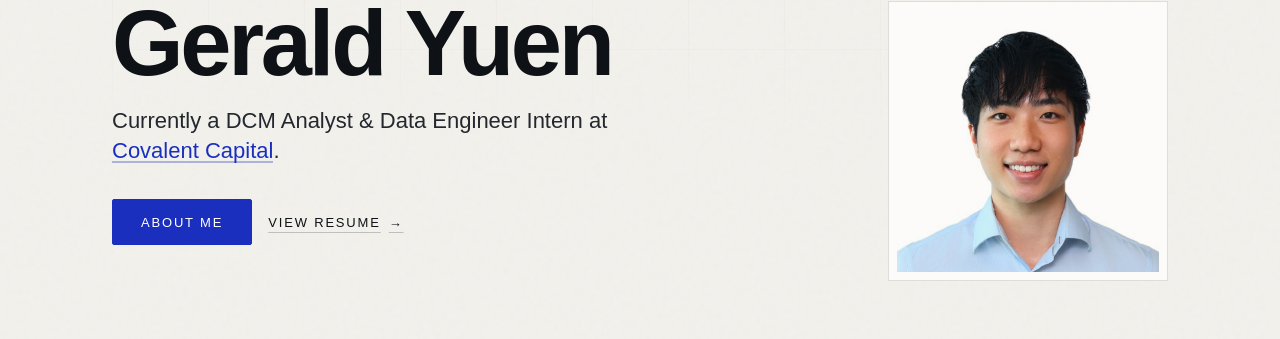
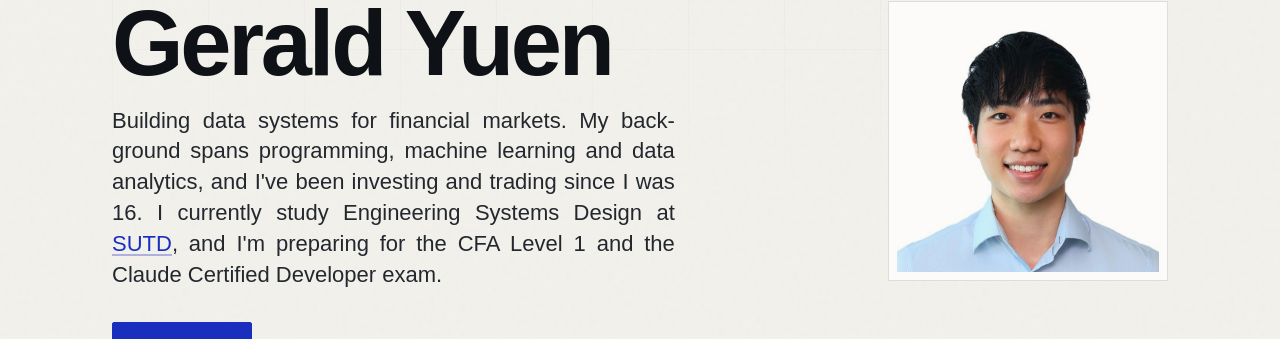
Before and after one commit to Spazzero/Spazzero.github.io, a Next.js app: page / in a window 1280 px wide. Shown: the part 159-498 px from the top of the page. Built offline with nearby package versions, Linux system fonts and the light colour scheme; no server answers; a web font is replaced by a local one.

Commit message:
Update Home Page

```diff
--- a/app/styles/pages/home.css
+++ b/app/styles/pages/home.css
@@ -44,7 +44,9 @@
   text-wrap: balance;
 }
 
-/* Tagline — set in the body serif at reading size, measure-constrained. */
+/* Tagline — set in the body serif at reading size, measure-constrained.
+   Justified so the paragraph holds a clean block edge beside the portrait;
+   hyphenation keeps the word gaps even at a narrow measure. */
 .hero-tagline {
   font-family: var(--font-body);
   font-size: var(--text-lg);
@@ -53,6 +55,8 @@
   margin: 0 0 2rem;
   line-height: var(--leading-snug);
   font-weight: var(--font-weight-normal);
+  text-align: justify;
+  hyphens: auto;
   text-wrap: pretty;
 }
 
--- a/src/components/Template/Hero.tsx
+++ b/src/components/Template/Hero.tsx
@@ -14,11 +14,13 @@
           </h1>
 
           <p className="hero-tagline">
-            Currently a {profile.role} at{' '}
-            <a href="https://www.covacap.com/" className="hero-highlight">
-              {profile.employer}
+            Building data systems for financial markets. My background spans programming,
+            machine learning and data analytics, and I've been investing and trading since I was 16.
+            I currently study Engineering Systems Design at{' '}
+            <a href="https://www.sutd.edu.sg" className="hero-highlight">
+              SUTD
             </a>
-            .
+            , and I'm preparing for the CFA Level 1 and the Claude Certified Developer exam.
           </p>
 
           <div className="hero-cta">
```
Also changed, not shown: 1 other file (tests, documents, lock files or other folders).
